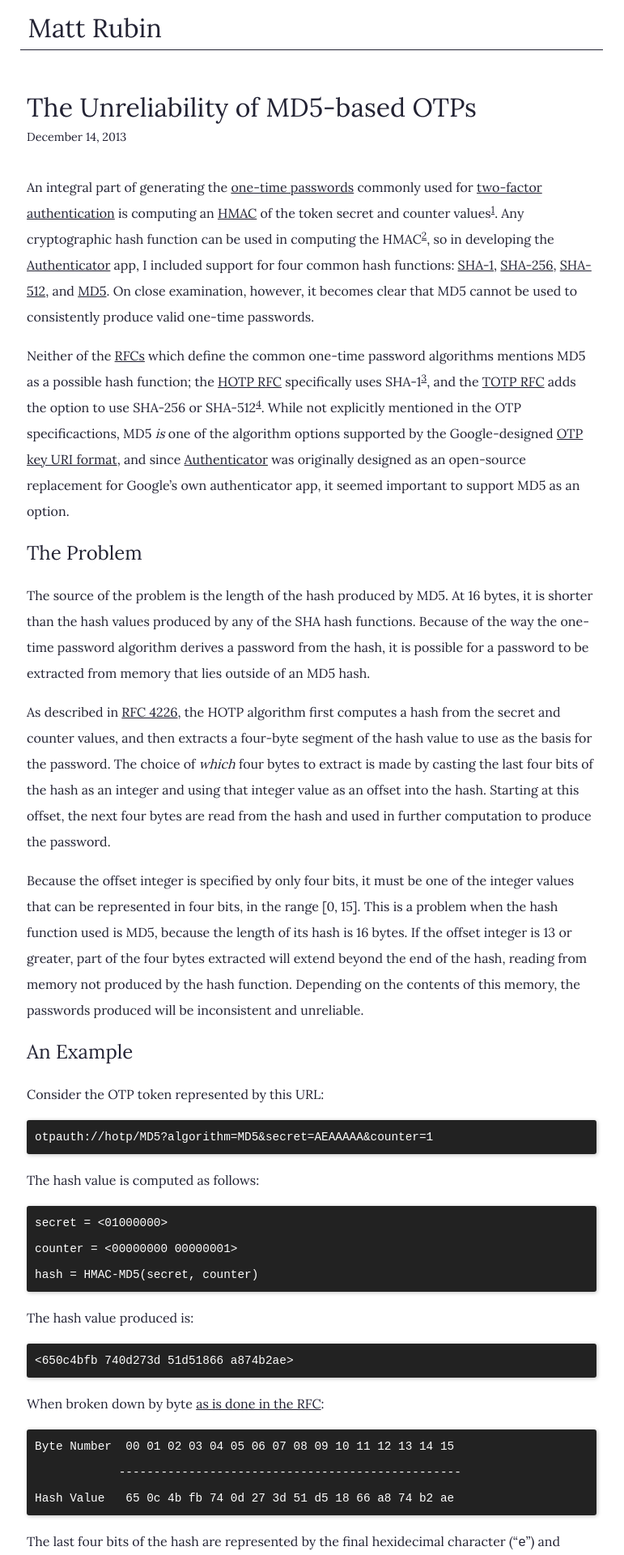
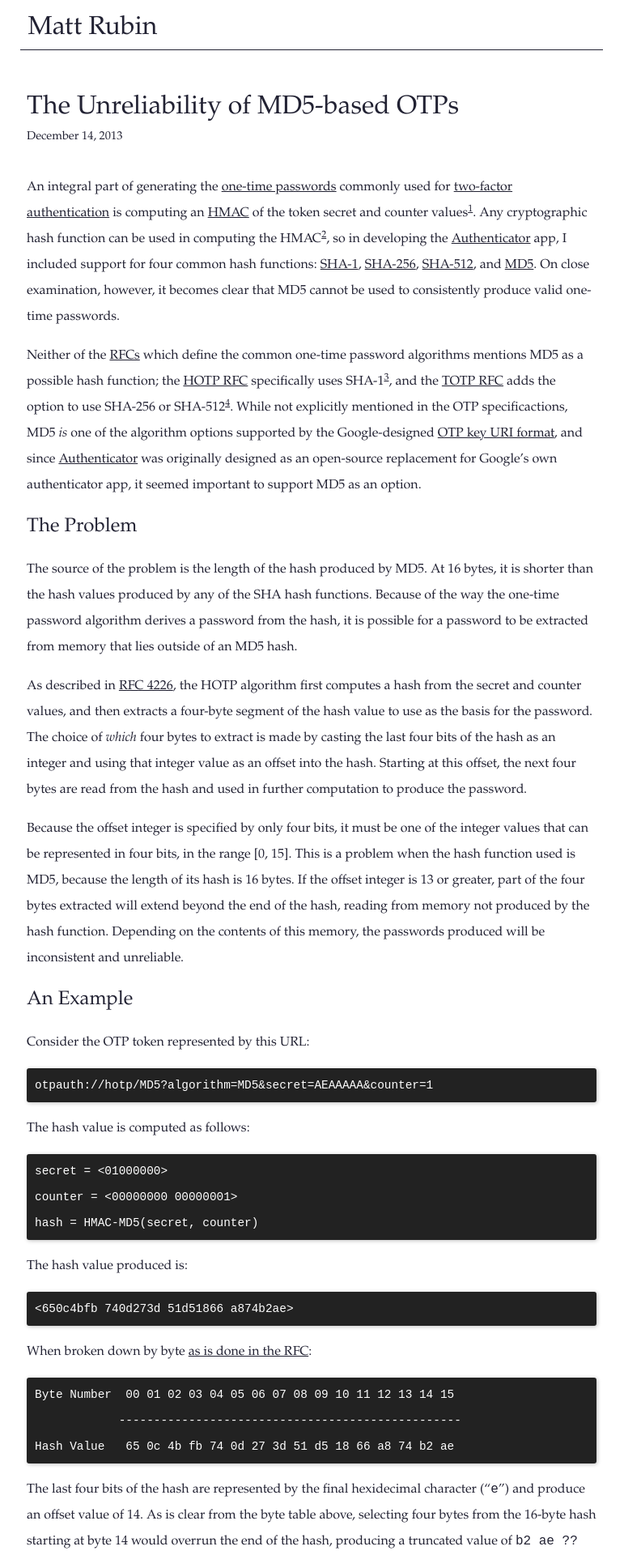
Before and after one commit to c3333/mattrubin.me, a Jekyll site: the page built from index.html, in a window 1280 px wide. Shown: the top 1920 px of the page at 81% size, without its empty margins (255-1026 px from the left). Built offline with Jekyll 4.4.1, drawn with Linux system fonts in a browser that asks for light colours.

Commit message:
Remove Google fonts

```diff
--- a/css/main.css
+++ b/css/main.css
@@ -1,5 +1,3 @@
-@import url(http://fonts.googleapis.com/css?family=Lora:400,700);
-
 /* ==========================================================================
    HTML5 Boilerplate styles - h5bp.com (generated via initializr.com)
    ========================================================================== */
@@ -18,7 +16,7 @@ a:hover {
 body {
     font-size: 1em;
     line-height: 2em;
-    font-family: 'Lora', serif;
+    font-family: Palatino, 'Palatino Linotype', 'Palatino LT STD', 'Book Antiqua', Georgia, serif;
 }
 
 ::-moz-selection {
```
